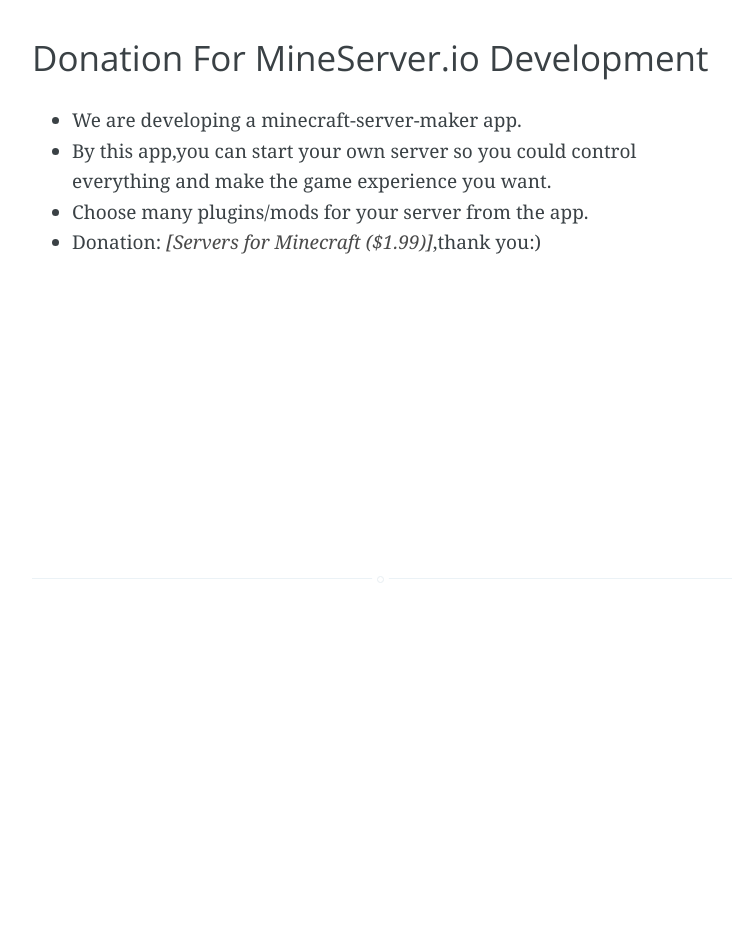
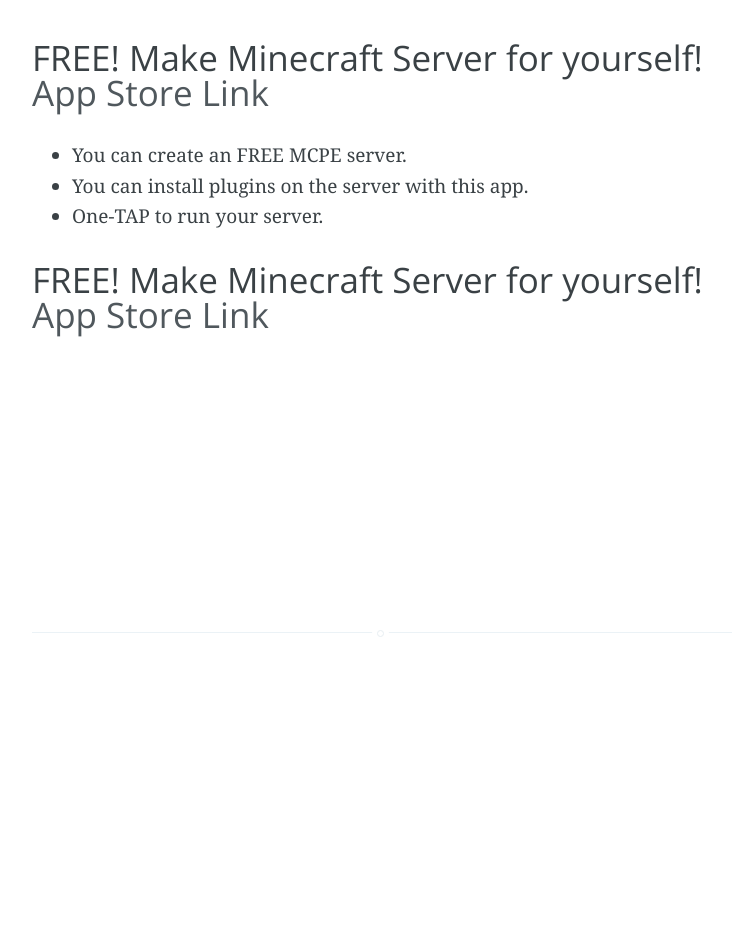
Before and after one commit to Minecraft-PE-Servers/Minecraft-PE-Servers.github.io, a Jekyll site: the page built from _posts/2016-06-10-mineserver-feedback.md, in a window 1280 px wide. Shown: the whole page, without its empty margins (258-997 px from the left). Built offline with Jekyll 4.4.1, drawn with Linux system fonts in a browser that asks for light colours.

Commit message:
Update 2016-06-10-mineserver-feedback.md

```diff
--- a/_posts/2016-06-10-mineserver-feedback.md
+++ b/_posts/2016-06-10-mineserver-feedback.md
@@ -7,8 +7,10 @@
 question: false
 ---
 
-### Donation For MineServer.io Development
-- We are developing a minecraft-server-maker app.
-- By this app,you can start your own server so you could control everything and make the game experience you want.
-- Choose many plugins/mods for your server from the app.
-- Donation: [_[Servers for Minecraft ($1.99)]_](https://itunes.apple.com/app/id1144129231),thank you:)
+### FREE! Make Minecraft Server for yourself! [App Store Link](https://itunes.apple.com/app/id1332461218)
+
+- You can create an FREE MCPE server.
+- You can install plugins on the server with this app.
+- One-TAP to run your server.
+
+### FREE! Make Minecraft Server for yourself! [App Store Link](https://itunes.apple.com/app/id1332461218)
```
